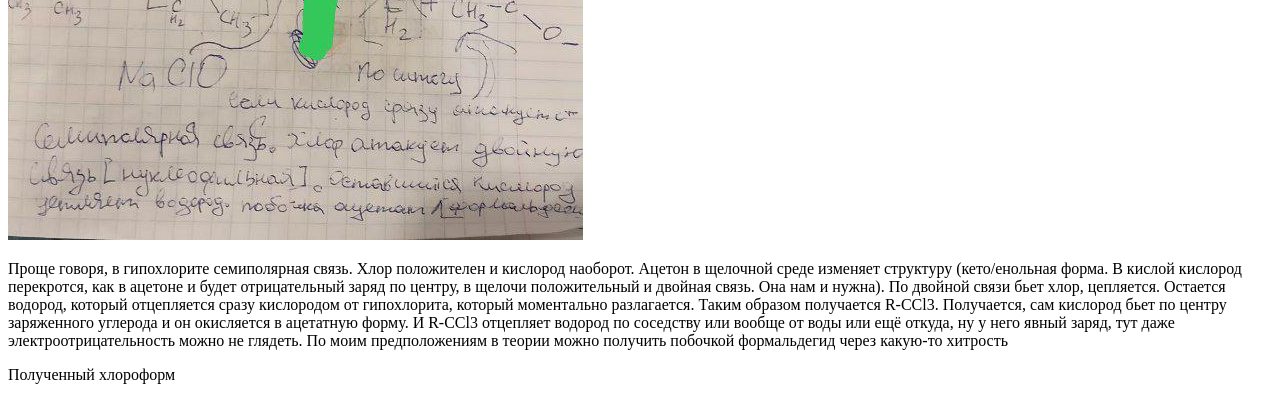
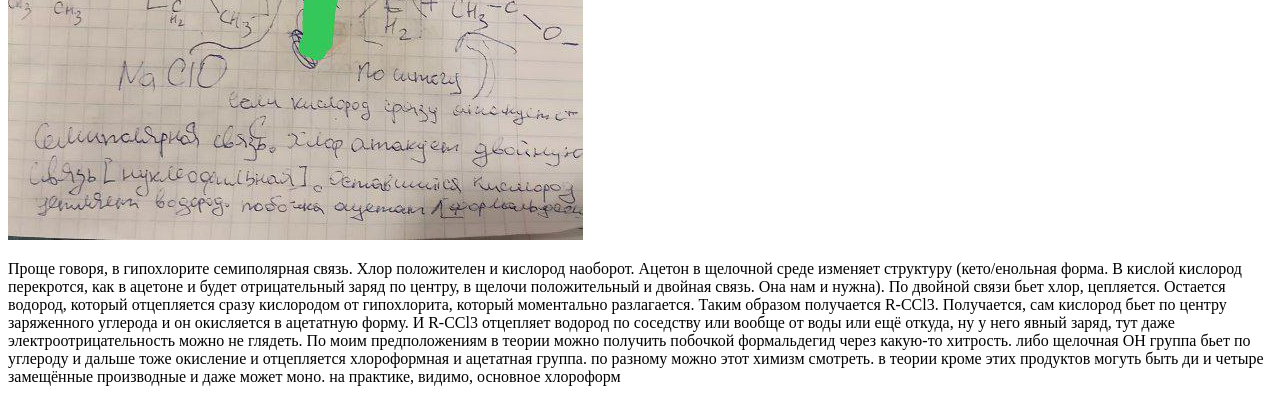
Before and after one commit to wipedlifepotato/wipedlifepotato.github.io, a Jekyll site: the page built from chlorophorm.md, in a window 1280 px wide and 900 px high, scrolled down 1034 px, cut to the strip 0-396 px from the top of the window. Built offline with Jekyll 4.4.1, drawn with Linux system fonts in a browser that asks for light colours.

Commit message:
Обновить раздел о хлороформе и его реакциях
Добавлены дополнительные пояснения о реакции с хлороформом и гипохлоритом, а также о возможных побочных продуктах.

```diff
--- a/chlorophorm.md
+++ b/chlorophorm.md
@@ -19,7 +19,7 @@ title: Хлороформ
 <br/>
 <p>upd 11 01 2026 не мог уснуть вспоминая альдольные конденсации и как раз вот галоформную реакцию вспомнил и расписал</p>
 <p><img src="/experimets/Alkylhallogenidfromspirit/chlorophorm/chemism.jpg"/><p>
-<p>Проще говоря, в гипохлорите семиполярная связь. Хлор положителен и кислород наоборот. Ацетон в щелочной среде изменяет структуру (кето/енольная форма. В кислой кислород перекротся, как в ацетоне и будет отрицательный заряд по центру, в щелочи положительный и двойная связь. Она нам и нужна). По двойной связи бьет хлор, цепляется. Остается водород, который отцепляется сразу кислородом от гипохлорита, который моментально разлагается. Таким образом получается R-CCl3.  Получается, сам кислород бьет по центру заряженного углерода и он окисляется в ацетатную форму. И R-CCl3 отцепляет водород по соседству или вообще от воды или ещё откуда, ну у него явный заряд, тут даже электроотрицательность можно не глядеть. По моим предположениям в теории можно получить побочкой формальдегид через какую-то хитрость</p>
+<p>Проще говоря, в гипохлорите семиполярная связь. Хлор положителен и кислород наоборот. Ацетон в щелочной среде изменяет структуру (кето/енольная форма. В кислой кислород перекротся, как в ацетоне и будет отрицательный заряд по центру, в щелочи положительный и двойная связь. Она нам и нужна). По двойной связи бьет хлор, цепляется. Остается водород, который отцепляется сразу кислородом от гипохлорита, который моментально разлагается. Таким образом получается R-CCl3.  Получается, сам кислород бьет по центру заряженного углерода и он окисляется в ацетатную форму. И R-CCl3 отцепляет водород по соседству или вообще от воды или ещё откуда, ну у него явный заряд, тут даже электроотрицательность можно не глядеть. По моим предположениям в теории можно получить побочкой формальдегид через какую-то хитрость. либо щелочная OH группа бьет по углероду и дальше тоже окисление и отцепляется хлороформная и ацетатная группа. по разному можно этот химизм смотреть. в теории кроме этих продуктов могуть быть ди и четыре замещённые производные и даже может моно. на практике, видимо, основное хлороформ</p>
 
 <div class='pair'>
     <p>Полученный хлороформ</p>
```
